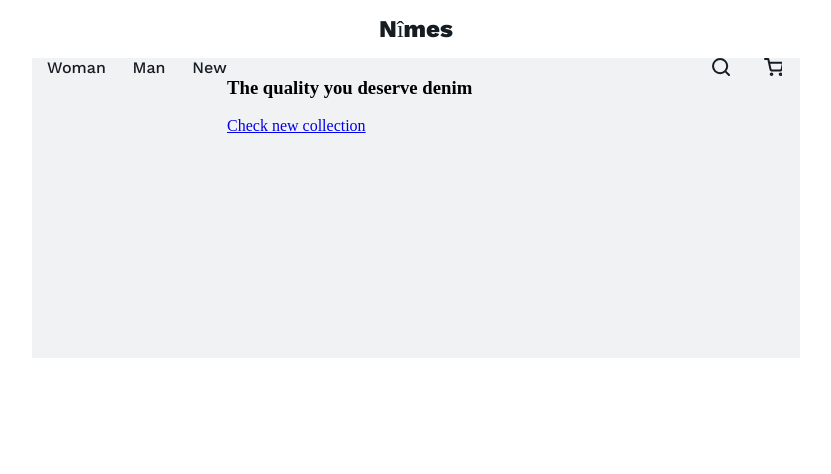
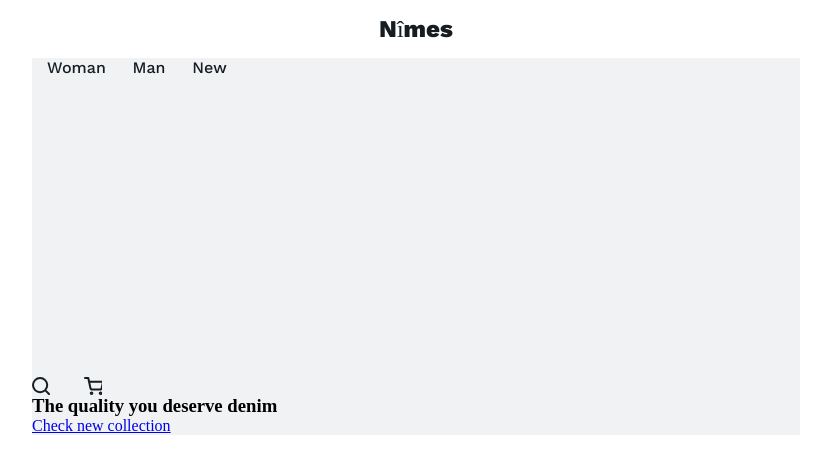
Before and after one commit to ar78ilnik/denim, a plain HTML site: page app/index.html in a window 1280 px wide. Shown: the whole page, without its empty margins (224-1055 px from the left). Drawn offline with nearby package versions, Linux system fonts and the light colour scheme; files that its build step writes are made by us from their sources.

Commit message:
Grid collection

```diff
--- a/app/less/ascaf.less
+++ b/app/less/ascaf.less
@@ -1,4 +1,4 @@
-ul {
+* {
   margin: 0;
   padding: 0;
 }
--- a/app/less/entry.less
+++ b/app/less/entry.less
@@ -1,3 +1,3 @@
 .entry {
-  order: 0;
+  order: 2;
 }
--- a/app/less/new-collection.less
+++ b/app/less/new-collection.less
@@ -1,6 +1,7 @@
 .new-collection {
   width: 100%;
-  display: flex;
+  display: grid;
+
 
   &__photo {
     width: 240px;
--- a/app/less/other.less
+++ b/app/less/other.less
@@ -1,3 +1,3 @@
 .other {
-  order: 2;
+  order: 1;
 }
```
